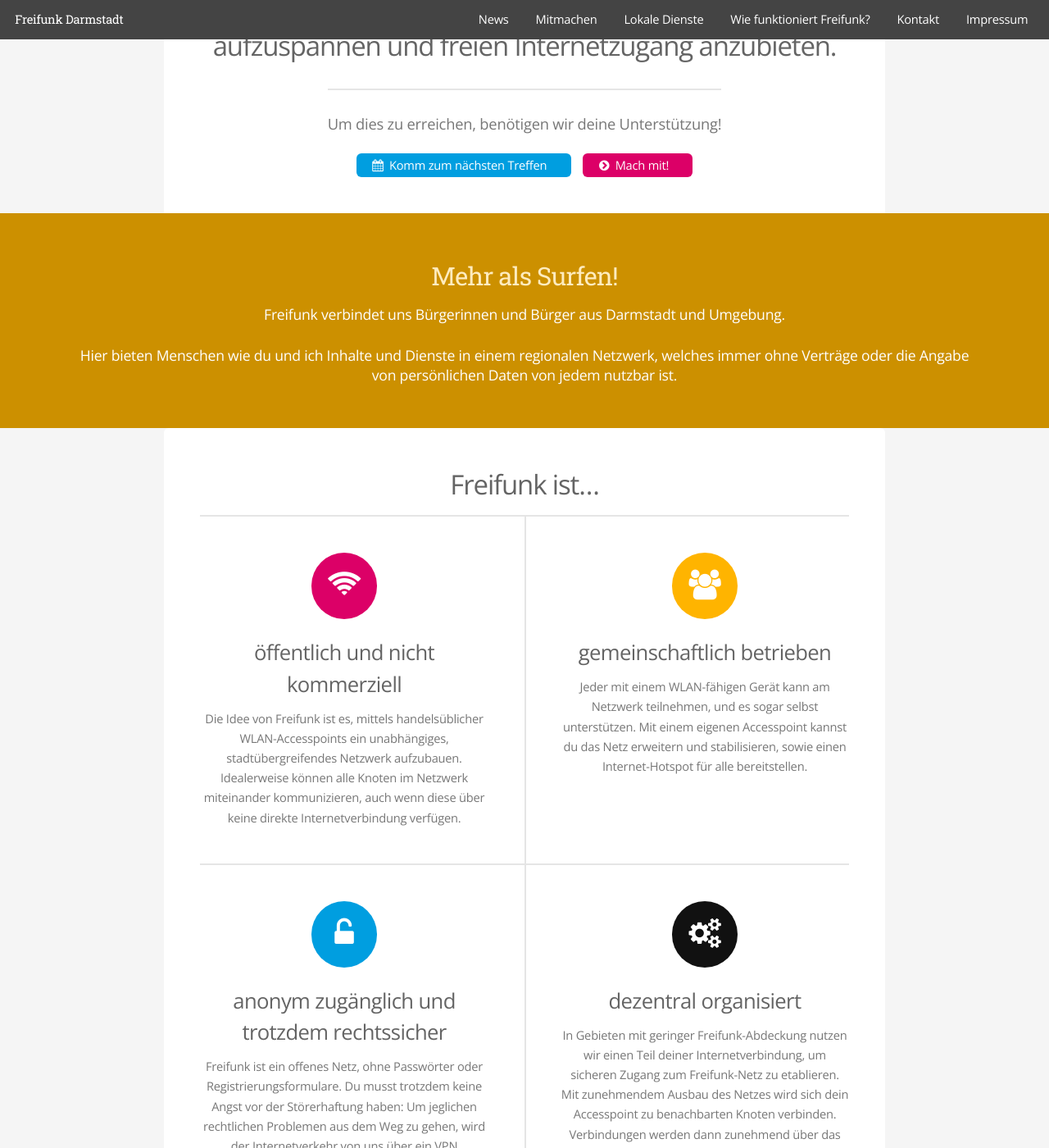
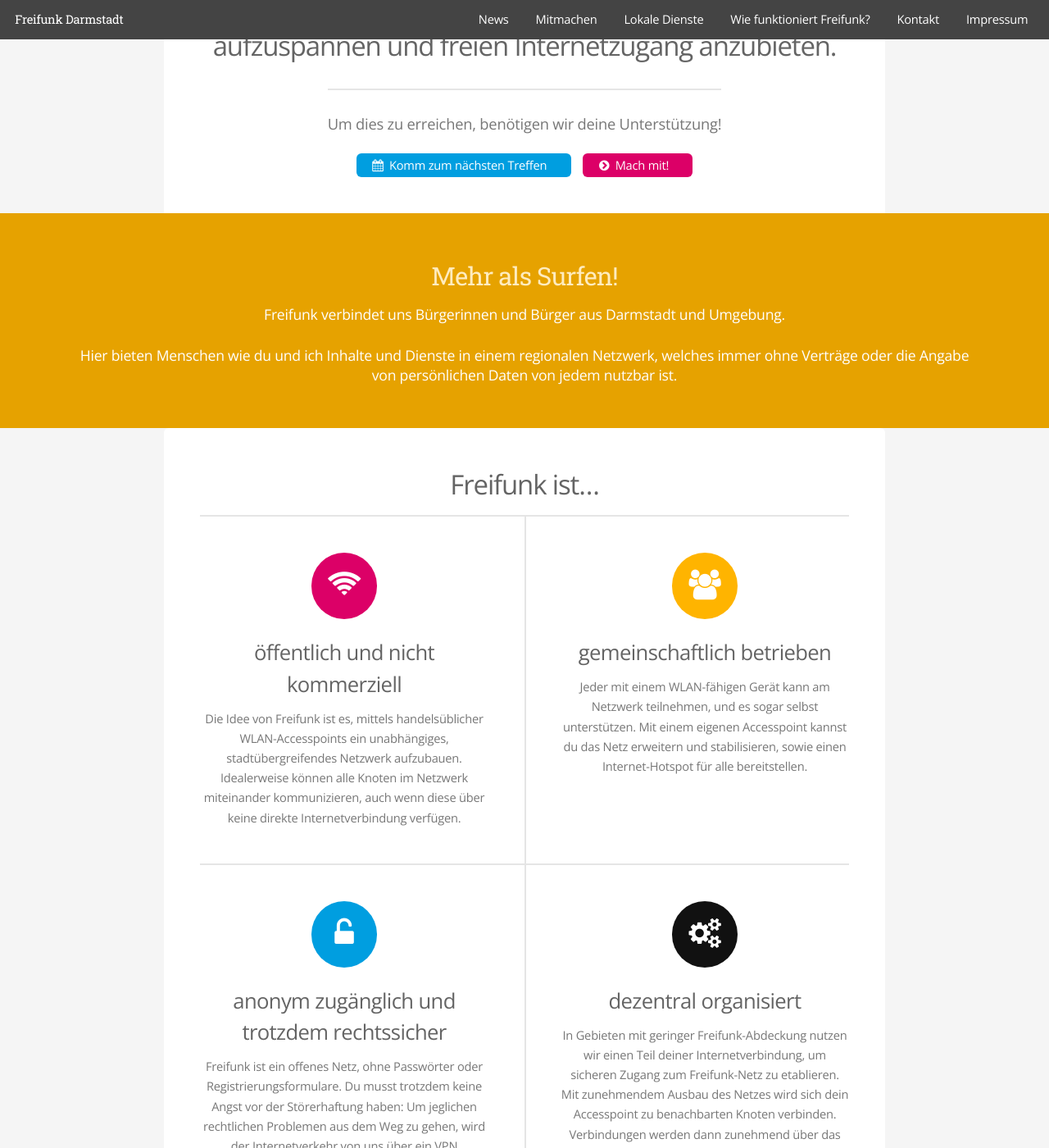
Before and after one commit to mdrenger/darmstadt.freifunk.net, a Jekyll site: the page built from pages/index.html, in a window 1280 px wide and 1400 px high, scrolled down 492 px. Shown: the whole window at 82% size. Built offline with Jekyll 4.4.1, drawn with Linux system fonts in a browser that asks for light colours.

Commit message:
not so dark rüdiger

```diff
--- a/css/style.scss
+++ b/css/style.scss
@@ -1346,7 +1346,7 @@
 /* stripe */
 
 	#stripe {
-		background: darken($color-accent3-bg, 10%);
+		background: darken($color-accent3-bg, 5%);
 		color: #fff;
 		margin: -5em 0 0 0;
 		padding: 3em 5em 3em 5em;
```
